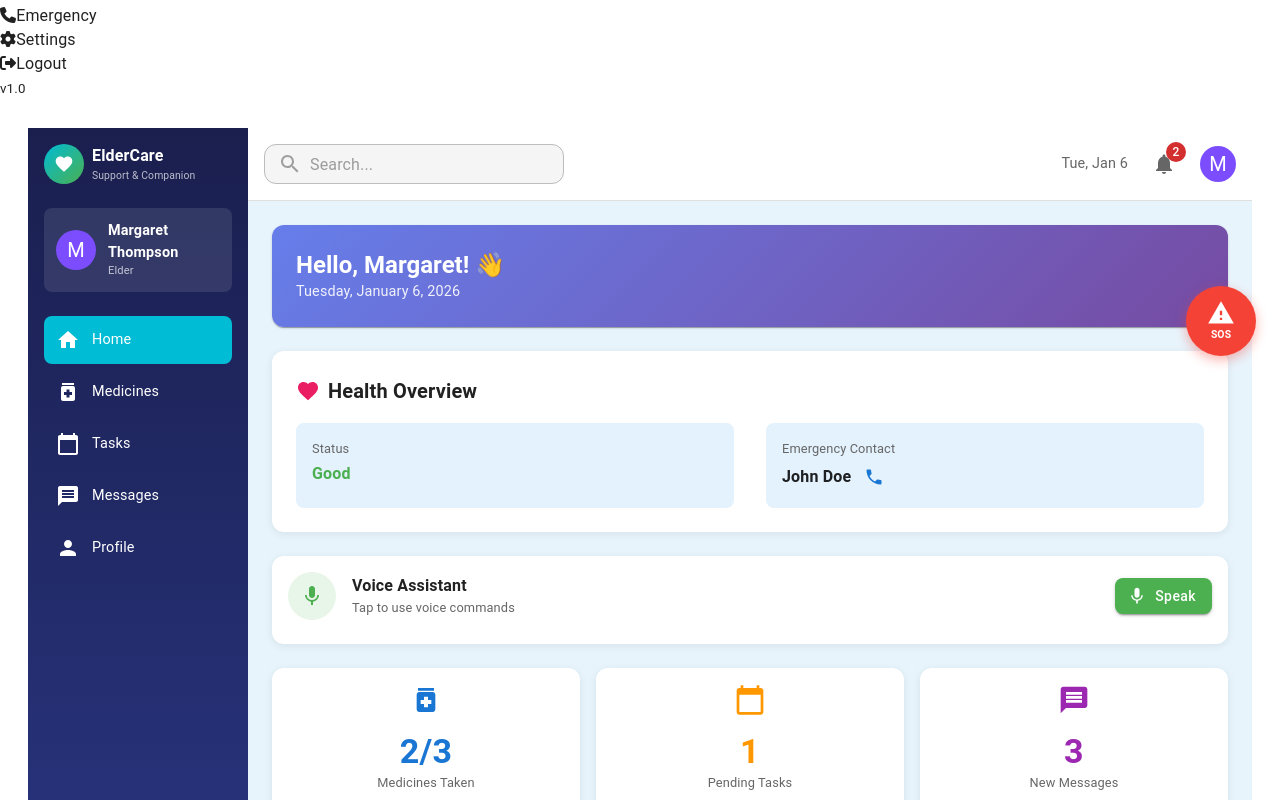
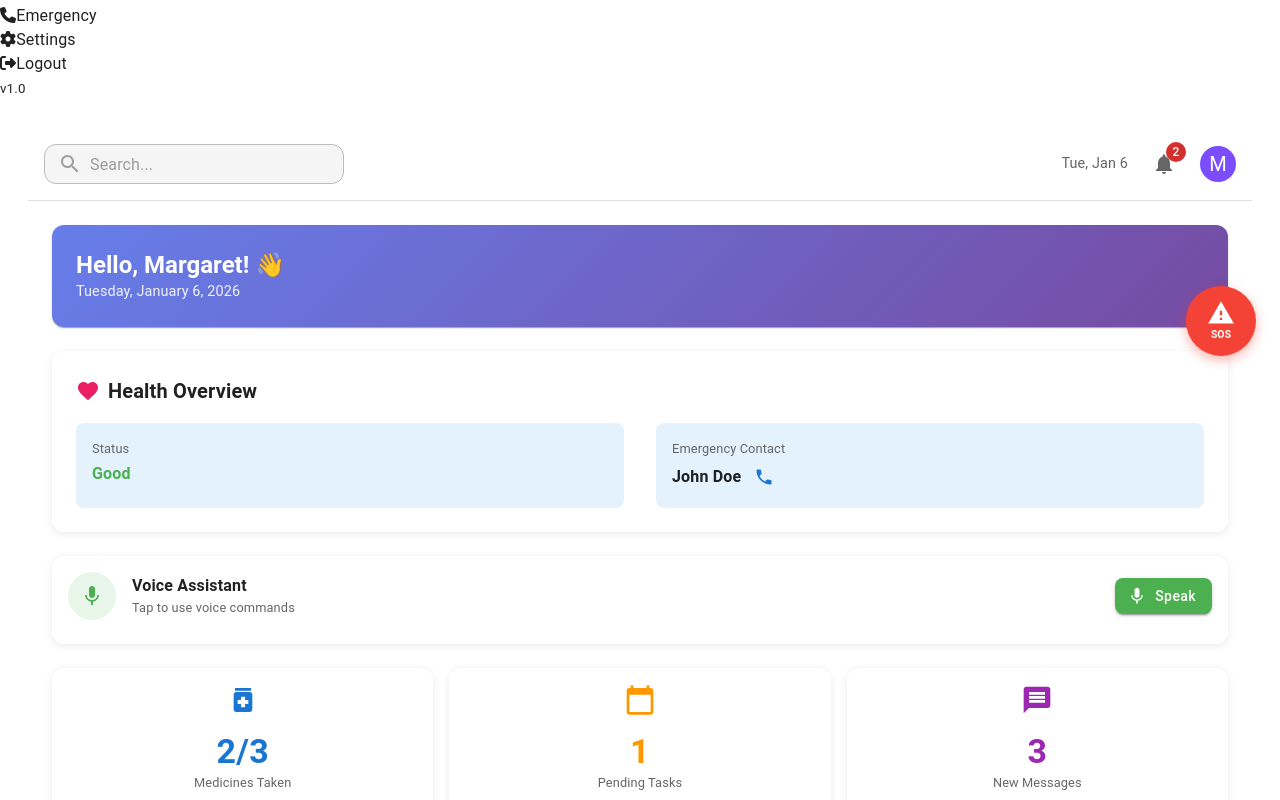
Before and after one commit to zagota249/Elder-Care-Plateform, a React (Create React App) app in the folder eldercare/: page /home in a window 1280 px wide. Shown: the part 420-1220 px from the top of the page. Built offline with nearby package versions, Linux system fonts and the light colour scheme.

Commit message:
fix(elder_Dashboard): remove internal sidebar for consistent layout - Removed duplicate internal sidebar to use global sidebar from App.js - Changed wrapper to Fragment for proper JSX structure - Dashboard now integrates with app shell layout

```diff
--- a/eldercare/src/elder_Dashboard.jsx
+++ b/eldercare/src/elder_Dashboard.jsx
@@ -725,55 +725,9 @@ export default function Home() {
   );
 
   return (
-    <Box sx={{ display: "flex", minHeight: "100vh", backgroundColor: "#e8f4fc" }}>
-      {/* Sidebar */}
-      <Box sx={{ width: 220, background: "linear-gradient(180deg, #1a1f4e 0%, #2d3a8c 100%)", color: "white", display: "flex", flexDirection: "column", p: 2 }}>
-        {/* Logo */}
-        <Box sx={{ display: "flex", alignItems: "center", gap: 1, mb: 3 }}>
-          <Box sx={{ width: 40, height: 40, borderRadius: "50%", background: "linear-gradient(135deg, #00bcd4 0%, #4caf50 100%)", display: "flex", alignItems: "center", justifyContent: "center" }}>
-            <Favorite sx={{ color: "white", fontSize: 20 }} />
-          </Box>
-          <Box>
-            <Typography sx={{ fontWeight: 700, fontSize: "1rem" }}>ElderCare</Typography>
-            <Typography sx={{ fontSize: "0.65rem", opacity: 0.7 }}>Support & Companion</Typography>
-          </Box>
-        </Box>
-
-        {/* User Profile */}
-        <Box sx={{ display: "flex", alignItems: "center", gap: 1.5, mb: 3, p: 1.5, borderRadius: 2, backgroundColor: "rgba(255,255,255,0.1)" }}>
-          <Avatar sx={{ bgcolor: "#7c4dff", width: 40, height: 40 }}>{userName.charAt(0)}</Avatar>
-          <Box>
-            <Typography sx={{ fontWeight: 600, fontSize: "0.9rem" }}>{userName} Thompson</Typography>
-            <Typography sx={{ fontSize: "0.7rem", opacity: 0.7 }}>Elder</Typography>
-          </Box>
-        </Box>
-
-        {/* Navigation */}
-        <Box sx={{ flex: 1 }}>
-          {sidebarItems.map((item) => (
-            <Box
-              key={item.id}
-              onClick={() => handleNavClick(item.id)}
-              sx={{
-                display: "flex", alignItems: "center", gap: 1.5, p: 1.5, borderRadius: 2, cursor: "pointer", mb: 0.5,
-                backgroundColor: activeNav === item.id ? "#00bcd4" : "transparent",
-                transition: "all 0.2s ease",
-                "&:hover": { backgroundColor: activeNav === item.id ? "#00bcd4" : "rgba(255,255,255,0.1)" },
-              }}
-            >
-              {item.icon}
-              <Typography sx={{ fontSize: "0.9rem" }}>{item.label}</Typography>
-            </Box>
-          ))}
-        </Box>
-
-        <Button variant="outlined" onClick={handleLogout} sx={{ color: "white", borderColor: "rgba(255,255,255,0.3)", mt: 2, "&:hover": { borderColor: "white", backgroundColor: "rgba(255,255,255,0.1)" } }}>
-          Logout
-        </Button>
-      </Box>
-
+    <>
       {/* Main Content */}
-      <Box sx={{ flex: 1, display: "flex", flexDirection: "column" }}>
+      <Box sx={{ flex: 1, display: "flex", flexDirection: "column", width: "100%" }}>
         {/* Top Bar */}
         <Box sx={{ display: "flex", justifyContent: "space-between", alignItems: "center", p: 2, backgroundColor: "white", borderBottom: "1px solid #e0e0e0" }}>
           <TextField
@@ -1025,6 +979,6 @@ export default function Home() {
       <Snackbar open={snackbar.open} autoHideDuration={3000} onClose={() => setSnackbar({ ...snackbar, open: false })} anchorOrigin={{ vertical: "bottom", horizontal: "center" }}>
         <Alert severity={snackbar.severity} onClose={() => setSnackbar({ ...snackbar, open: false })}>{snackbar.message}</Alert>
       </Snackbar>
-    </Box>
+    </>
   );
 }
```
